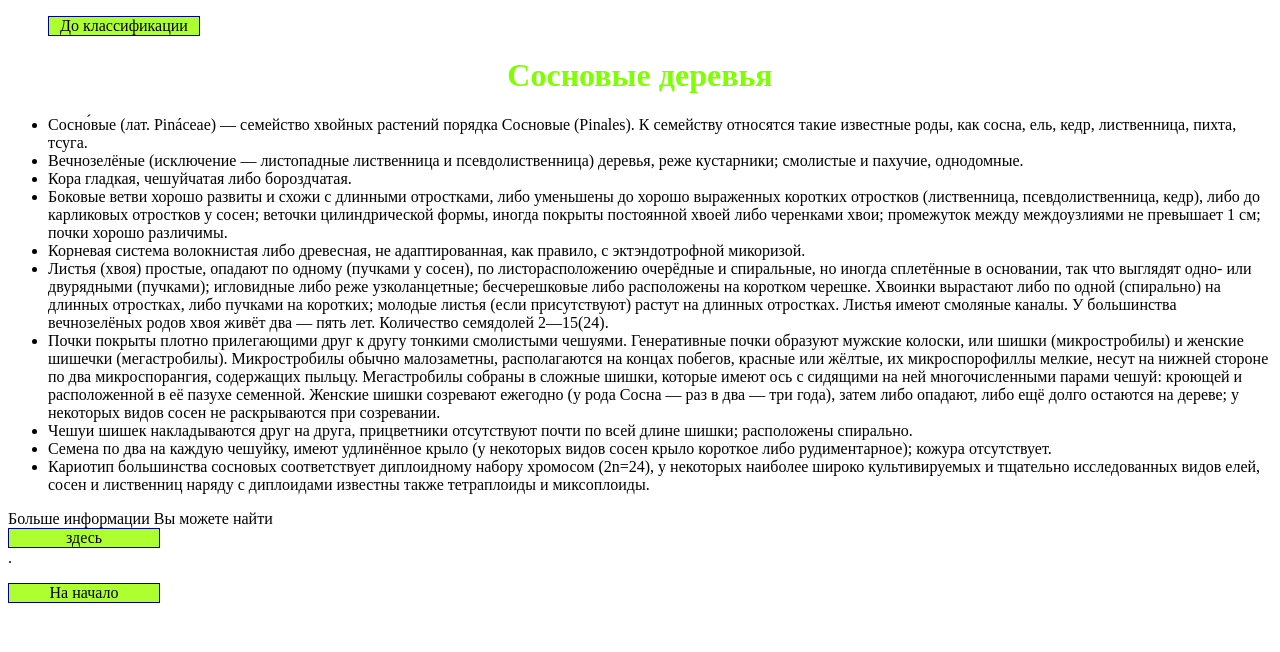
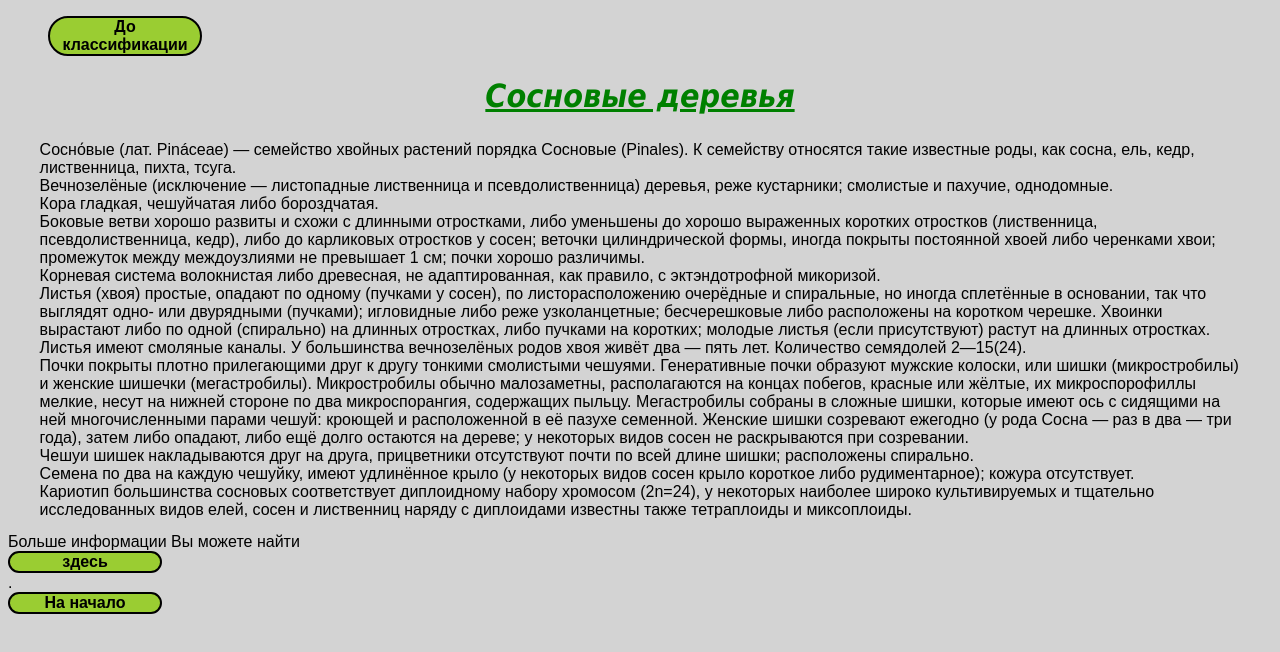
Before and after one commit to BoikoMaxim/BoikoMaxim.github.io, a plain HTML site: page homework/pine.html in a window 1280 px wide. Drawn offline with Linux system fonts and the light colour scheme.

Commit message:
homework

```diff
--- a/homework/pine.html
+++ b/homework/pine.html
@@ -1,5 +1,6 @@
 <!DOCTYPE html>
 <html lang="uk">
+
     <head>
         <meta charset="UTF-8">
         <title>Сосновые деревья</title>
@@ -13,25 +14,24 @@
             </ul>
         </header>
 
-        <div>
-            <h1 id="start">Сосновые деревья</h1>
-            <ul>
-                <li>Сосно́вые (лат. Pináceae) — семейство хвойных растений порядка Сосновые (Pinales). К семейству относятся такие известные роды, как сосна, ель, кедр, лиственница, пихта, тсуга.</li>
-                <li>Вечнозелёные (исключение — листопадные лиственница и псевдолиственница) деревья, реже кустарники; смолистые и пахучие, однодомные.</li>
-                <li>Кора гладкая, чешуйчатая либо бороздчатая.</li>
-                <li>Боковые ветви хорошо развиты и схожи с длинными отростками, либо уменьшены до хорошо выраженных коротких отростков (лиственница, псевдолиственница, кедр), либо до карликовых отростков у сосен; веточки цилиндрической формы, иногда покрыты постоянной хвоей либо черенками хвои; промежуток между междоузлиями не превышает 1 см; почки хорошо различимы.</li>
-                <li>Корневая система волокнистая либо древесная, не адаптированная, как правило, с эктэндотрофной микоризой.</li>
-                <li>Листья (хвоя) простые, опадают по одному (пучками у сосен), по листорасположению очерёдные и спиральные, но иногда сплетённые в основании, так что выглядят одно- или двурядными (пучками); игловидные либо реже узколанцетные; бесчерешковые либо расположены на коротком черешке. Хвоинки вырастают либо по одной (спирально) на длинных отростках, либо пучками на коротких; молодые листья (если присутствуют) растут на длинных отростках. Листья имеют смоляные каналы. У большинства вечнозелёных родов хвоя живёт два — пять лет. Количество семядолей 2—15(24).</li>
-                <li>Почки покрыты плотно прилегающими друг к другу тонкими смолистыми чешуями. Генеративные почки образуют мужские колоски, или шишки (микростробилы) и женские шишечки (мегастробилы). Микростробилы обычно малозаметны, располагаются на концах побегов, красные или жёлтые, их микроспорофиллы мелкие, несут на нижней стороне по два микроспорангия, содержащих пыльцу. Мегастробилы собраны в сложные шишки, которые имеют ось с сидящими на ней многочисленными парами чешуй: кроющей и расположенной в её пазухе семенной. Женские шишки созревают ежегодно (у рода Сосна — раз в два — три года), затем либо опадают, либо ещё долго остаются на дереве; у некоторых видов сосен не раскрываются при созревании.</li>
-                <li>Чешуи шишек накладываются друг на друга, прицветники отсутствуют почти по всей длине шишки; расположены спирально.</li>
-                <li>Семена по два на каждую чешуйку, имеют удлинённое крыло (у некоторых видов сосен крыло короткое либо рудиментарное); кожура отсутствует.</li>
-                <li>Кариотип большинства сосновых соответствует диплоидному набору хромосом (2n=24), у некоторых наиболее широко культивируемых и тщательно исследованных видов елей, сосен и лиственниц наряду с диплоидами известны также тетраплоиды и миксоплоиды.</li>
-            </ul>
+        <h1 id="start">Сосновые деревья</h1>
+
+        <div class="tree">
+            Сосно́вые (лат. Pináceae) — семейство хвойных растений порядка Сосновые (Pinales). К семейству относятся такие известные роды, как сосна, ель, кедр, лиственница, пихта, тсуга. <br>
+            Вечнозелёные (исключение — листопадные лиственница и псевдолиственница) деревья, реже кустарники; смолистые и пахучие, однодомные. <br>
+            Кора гладкая, чешуйчатая либо бороздчатая. <br>
+            Боковые ветви хорошо развиты и схожи с длинными отростками, либо уменьшены до хорошо выраженных коротких отростков (лиственница, псевдолиственница, кедр), либо до карликовых отростков у сосен; веточки цилиндрической формы, иногда покрыты постоянной хвоей либо черенками хвои; промежуток между междоузлиями не превышает 1 см; почки хорошо различимы. <br>
+            Корневая система волокнистая либо древесная, не адаптированная, как правило, с эктэндотрофной микоризой. <br>
+            Листья (хвоя) простые, опадают по одному (пучками у сосен), по листорасположению очерёдные и спиральные, но иногда сплетённые в основании, так что выглядят одно- или двурядными (пучками); игловидные либо реже узколанцетные; бесчерешковые либо расположены на коротком черешке. Хвоинки вырастают либо по одной (спирально) на длинных отростках, либо пучками на коротких; молодые листья (если присутствуют) растут на длинных отростках. Листья имеют смоляные каналы. У большинства вечнозелёных родов хвоя живёт два — пять лет. Количество семядолей 2—15(24). <br>
+            Почки покрыты плотно прилегающими друг к другу тонкими смолистыми чешуями. Генеративные почки образуют мужские колоски, или шишки (микростробилы) и женские шишечки (мегастробилы). Микростробилы обычно малозаметны, располагаются на концах побегов, красные или жёлтые, их микроспорофиллы мелкие, несут на нижней стороне по два микроспорангия, содержащих пыльцу. Мегастробилы собраны в сложные шишки, которые имеют ось с сидящими на ней многочисленными парами чешуй: кроющей и расположенной в её пазухе семенной. Женские шишки созревают ежегодно (у рода Сосна — раз в два — три года), затем либо опадают, либо ещё долго остаются на дереве; у некоторых видов сосен не раскрываются при созревании. <br>
+            Чешуи шишек накладываются друг на друга, прицветники отсутствуют почти по всей длине шишки; расположены спирально. <br>
+            Семена по два на каждую чешуйку, имеют удлинённое крыло (у некоторых видов сосен крыло короткое либо рудиментарное); кожура отсутствует. <br>
+            Кариотип большинства сосновых соответствует диплоидному набору хромосом (2n=24), у некоторых наиболее широко культивируемых и тщательно исследованных видов елей, сосен и лиственниц наряду с диплоидами известны также тетраплоиды и миксоплоиды. <br>
         </div>
 
-        <p>Больше информации Вы можете найти <a href="https://ru.wikipedia.org/wiki/%D0%A1%D0%BE%D1%81%D0%BD%D0%BE%D0%B2%D1%8B%D0%B5">здесь</a>.</p>
+        <div class="button-wiki" id="link">Больше информации Вы можете найти <a href="https://ru.wikipedia.org/wiki/%D0%A1%D0%BE%D1%81%D0%BD%D0%BE%D0%B2%D1%8B%D0%B5">здесь</a>.</div>
 
-        <p><a href="#start">На начало</a></p>
+        <div class="button-start"><a href="#start">На начало</a></div>
 
     </body>
 </html>
--- a/homework/style/main.css
+++ b/homework/style/main.css
@@ -1,45 +1,64 @@
-h1, h2{
+body {
+    font-family: Arial, Helvetica, serif;
+    background-color: lightgray;
+}
+
+h1{
     text-align: center;
     font-weight: bold;
-    color: chartreuse;
+    color: green;
+    font-style: italic;
+    font-family: Tahoma;
+    text-decoration: underline;
 }
 
 .photo {
     text-align: center;
 }
 
-.link{
+.tree {
+    width: 95%;
+    margin: auto;
+    padding: 4px;
+}
+
+.button-class {
+    text-align: center;
+}
+
+.button-class li {
+    display: inline-block;
+    padding: 4px;
+    line-height: 2.0;
+    font-size: 90%;
+}
+
+.button-wiki {
+    padding-top: 10px;
+}
+
+link{
     font-weight: bold;
+}
+
+a:link, a:visited {
+    text-decoration: none;
+    color: black;
+    background-color: yellowgreen;
+    border: 2px solid black;
+    font-weight: bold;
+    display: block;
+    width: 150px;
+    text-align: center;
+    margin-bottom: 1px;
+    border-radius: 20px;
+    list-style: none;
+}
+
+a:hover, a:active {
+    background-color: red;
 }
 
 header li {
     list-style: none;
 }
-
-.classification {
-    text-align: center;
-}
-
-.classification li {
-    display: inline-block;
-    padding: 4px;
-    font-weight: bold;
-    line-height: 2.0;
-    font-size: 13pt;
-    background-color: chocolate;
-}
-
-a:link, a:visited {
-    text-decoration: none;
-    background-color: greenyellow;
-    border: 1px solid darkblue;
-    color: black;
-    display: block;
-    width: 150px;
-    text-align: center;
-    margin-bottom: 1px;
-}
-
-a:hover, a:active {
-    background-color: brown;
-}
```
Also changed, not shown: homework/conifers.html (+11 -10 lines), homework/the-classification-of-trees.html (+14 -14 lines).
